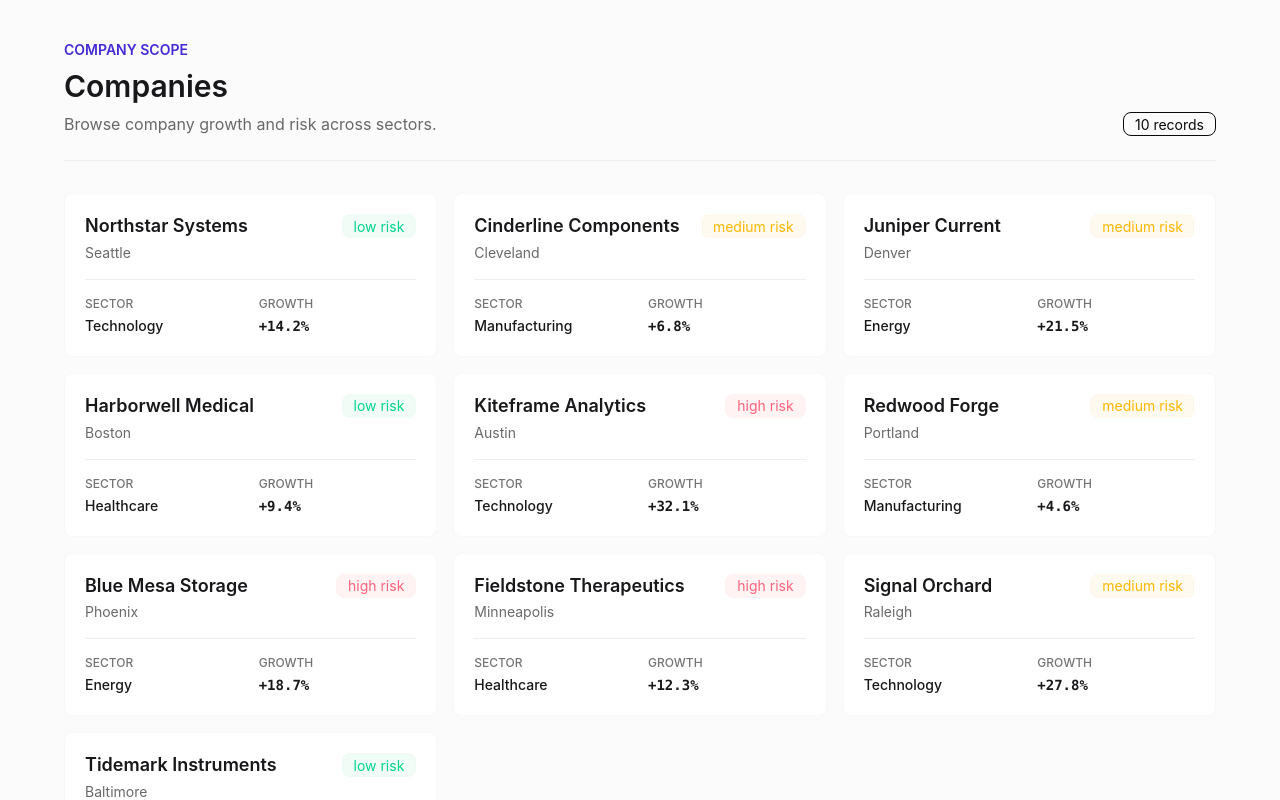
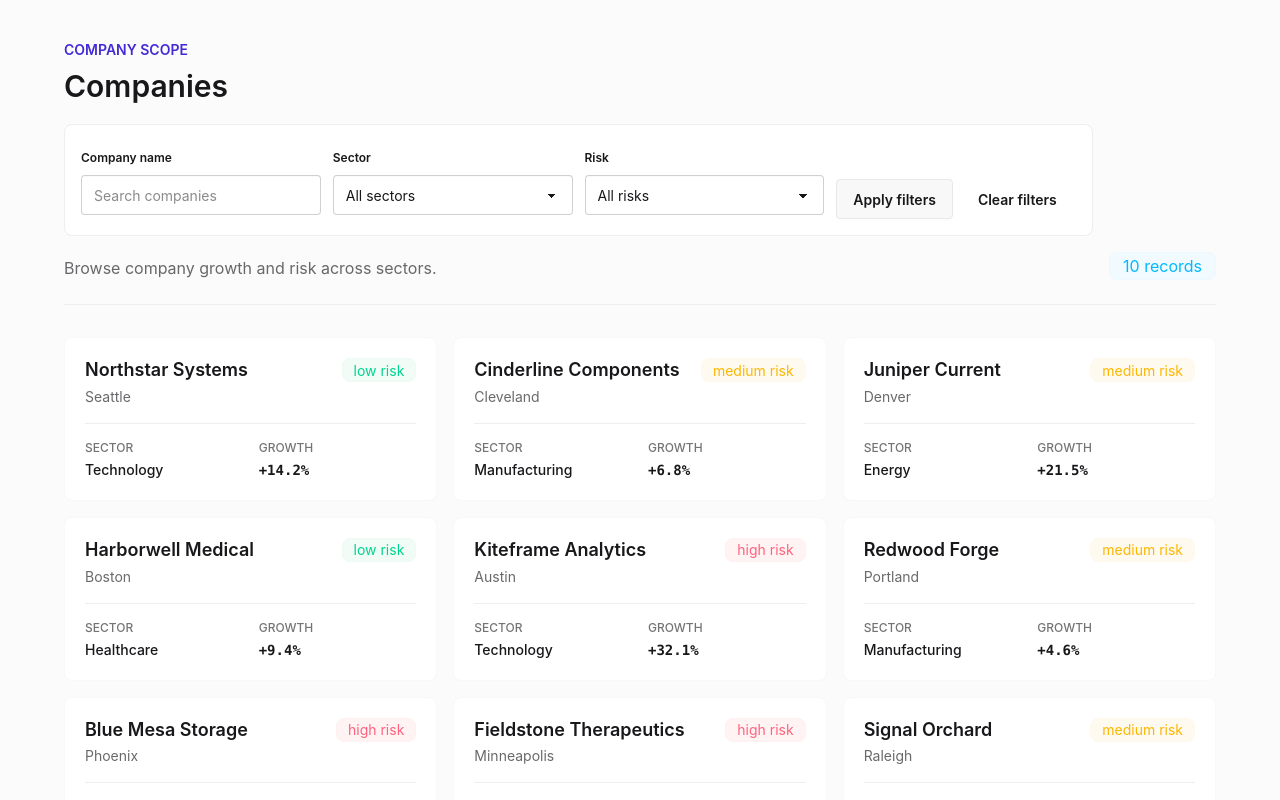
Before and after one commit to ColdBlood237/company-scope, a Next.js app: page /companies in a window 1280 px wide. Shown: the top 800 px of the page. Built offline with nearby package versions, Linux system fonts and the light colour scheme.

Commit message:
feat: add shareable company filters

```diff
--- a/app/companies/page.tsx
+++ b/app/companies/page.tsx
@@ -1,7 +1,30 @@
 import { CompanyCard } from "@/components/CompanyCard";
+import { CompanyFilters } from "@/components/CompanyFilters";
 import { companies } from "@/data/companies";
+import { filterCompanies } from "@/lib/filters";
+import { RiskLevel, Sector } from "@/lib/types";
 
-export default function Page() {
+type SearchParams = {
+  query?: string;
+  sector?: string;
+  risk?: string;
+};
+
+export default async function Page({
+  searchParams,
+}: {
+  searchParams: Promise<SearchParams>;
+}) {
+  const params = await searchParams;
+
+  const filters = {
+    query: params.query ?? "",
+    sector: (params.sector as Sector) ?? "all",
+    risk: (params.risk as RiskLevel) ?? "all",
+  };
+
+  const filteredCompanies = filterCompanies(companies, filters);
+
   return (
     <main className="min-h-screen bg-base-200/60 px-4 py-10 font-sans text-base-content sm:px-6">
       <div className="mx-auto max-w-6xl">
@@ -11,12 +34,13 @@ export default function Page() {
               Company Scope
             </p>
             <h1 className="mt-2 text-3xl font-semibold">Companies</h1>
+            <CompanyFilters />
             <p className="mt-2 text-base-content/65">
               Browse company growth and risk across sectors.
             </p>
           </div>
-          <span className="badge badge-outline badge-neutral">
-            {companies.length} records
+          <span className="badge badge-lg badge-soft badge-info shrink-0">
+            {filteredCompanies.length} records
           </span>
         </header>
 
@@ -24,9 +48,23 @@ export default function Page() {
           aria-label="Companies"
           className="grid grid-cols-1 gap-4 md:grid-cols-2 xl:grid-cols-3"
         >
-          {companies.map((company) => (
-            <CompanyCard key={company.id} company={company} />
-          ))}
+          {filteredCompanies.length > 0 ? (
+            filteredCompanies.map((company) => (
+              <CompanyCard key={company.id} company={company} />
+            ))
+          ) : (
+            <div
+              role="status"
+              className="alert alert-soft border-base-300 bg-base-100 text-base-content md:col-span-2 xl:col-span-3"
+            >
+              <div>
+                <h2 className="font-semibold">No companies found</h2>
+                <p className="text-sm text-base-content/70">
+                  Try adjusting or clearing your filters.
+                </p>
+              </div>
+            </div>
+          )}
         </section>
       </div>
     </main>
--- /dev/null
+++ b/components/CompanyFilters.tsx
@@ -0,0 +1,85 @@
+"use client";
+
+import { sectors } from "@/lib/types";
+import Form from "next/form";
+import { useRouter, useSearchParams } from "next/navigation";
+import { useState } from "react";
+
+export function CompanyFilters() {
+  const searchParams = useSearchParams();
+  const router = useRouter();
+  const [query, setQuery] = useState(searchParams.get("query") ?? "");
+  const [sector, setSector] = useState(searchParams.get("sector") ?? "all");
+  const [risk, setRisk] = useState(searchParams.get("risk") ?? "all");
+
+  function clearFilters() {
+    router.replace("/companies", undefined);
+    setQuery("");
+    setSector("all");
+    setRisk("all");
+  }
+
+  return (
+    <Form
+      action=""
+      aria-label="Company filters"
+      className="my-5 grid grid-cols-1 gap-3 rounded-box border border-base-300 bg-base-100 p-4 sm:grid-cols-2 lg:grid-cols-4 lg:items-end"
+    >
+      <fieldset className="fieldset">
+        <legend className="fieldset-legend">Company name</legend>
+        <input
+          className="input w-full"
+          type="search"
+          id="query"
+          name="query"
+          placeholder="Search companies"
+          value={query}
+          onChange={(e) => setQuery(e.target.value)}
+        />
+      </fieldset>
+
+      <fieldset className="fieldset">
+        <legend className="fieldset-legend">Sector</legend>
+        <select
+          className="select w-full"
+          name="sector"
+          id="sector"
+          value={sector}
+          onChange={(e) => setSector(e.target.value)}
+        >
+          <option value="all">All sectors</option>
+          {sectors.map((sector) => (
+            <option key={sector} value={sector}>
+              {sector}
+            </option>
+          ))}
+        </select>
+      </fieldset>
+
+      <fieldset className="fieldset">
+        <legend className="fieldset-legend">Risk</legend>
+        <select
+          className="select w-full"
+          name="risk"
+          id="risk"
+          value={risk}
+          onChange={(e) => setRisk(e.target.value)}
+        >
+          <option value="all">All risks</option>
+          <option value="low">Low</option>
+          <option value="medium">Medium</option>
+          <option value="high">High</option>
+        </select>
+      </fieldset>
+
+      <div className="flex flex-wrap gap-2 sm:col-span-2 lg:col-span-1">
+        <button className="btn" type="submit">
+          Apply filters
+        </button>
+        <button className="btn btn-ghost" type="button" onClick={clearFilters}>
+          Clear filters
+        </button>
+      </div>
+    </Form>
+  );
+}
--- a/lib/filters.ts
+++ b/lib/filters.ts
@@ -1,14 +1,12 @@
-import { Company, CompanyFilters } from "./types";
-
-const filteredCompanies: Company[] = [];
+import { Company, Filters } from "./types";
 
 export function filterCompanies(
   companies: Company[],
-  filters: CompanyFilters,
+  filters: Filters,
 ): Company[] {
   return companies.filter(
     (company) =>
-      filters.query.toLowerCase().includes(company.name.toLowerCase()) &&
+      company.name.toLowerCase().includes(filters.query.toLowerCase()) &&
       (company.sector === filters.sector || filters.sector === "all") &&
       (company.riskLevel === filters.risk || filters.risk === "all"),
   );
--- a/lib/types.ts
+++ b/lib/types.ts
@@ -23,7 +23,7 @@ export interface Company {
   description: string;
 }
 
-export interface CompanyFilters {
+export interface Filters {
   query: string;
   sector: Sector | "all";
   risk: RiskLevel | "all";
```
